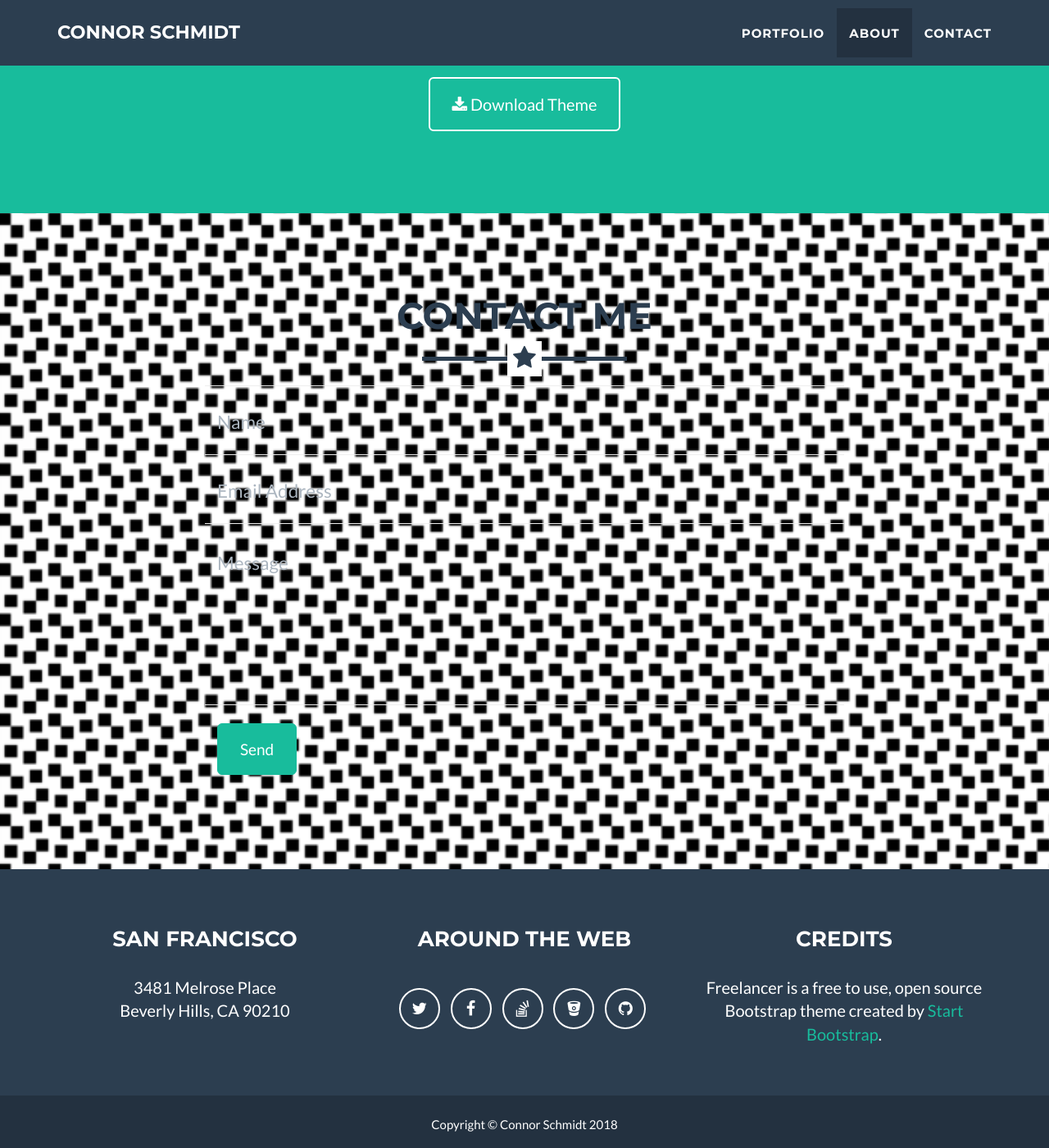
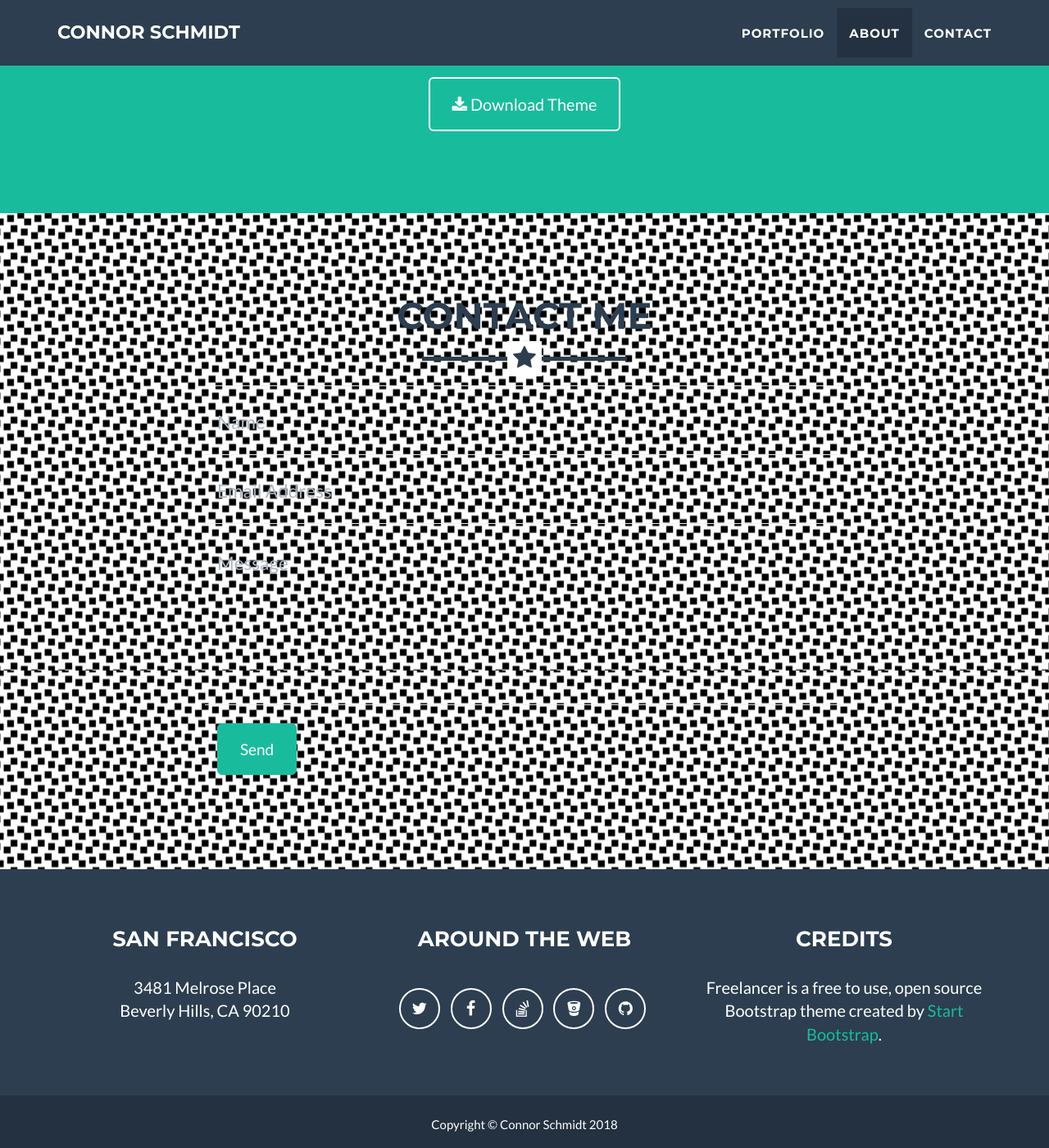
Before and after one commit to yukonnor/yukonnor.github.io, a Jekyll site: the page built from index.html, in a window 1280 px wide and 1400 px high, scrolled down 1188 px. Shown: the whole window at 82% size. Built offline with Jekyll 4.4.1, drawn with Linux system fonts in a browser that asks for light colours.

Commit message:
Update main.css

```diff
--- a/_includes/css/main.css
+++ b/_includes/css/main.css
@@ -8,7 +8,8 @@
     overflow-x: hidden;
     background-image: url("confetti.png");
     background-color: #cccccc;
-    background-size: cover;       /* For flexibility */
+    background-position: center;
+    background-repeat: repeat-y;
 }
 
 p {
```
